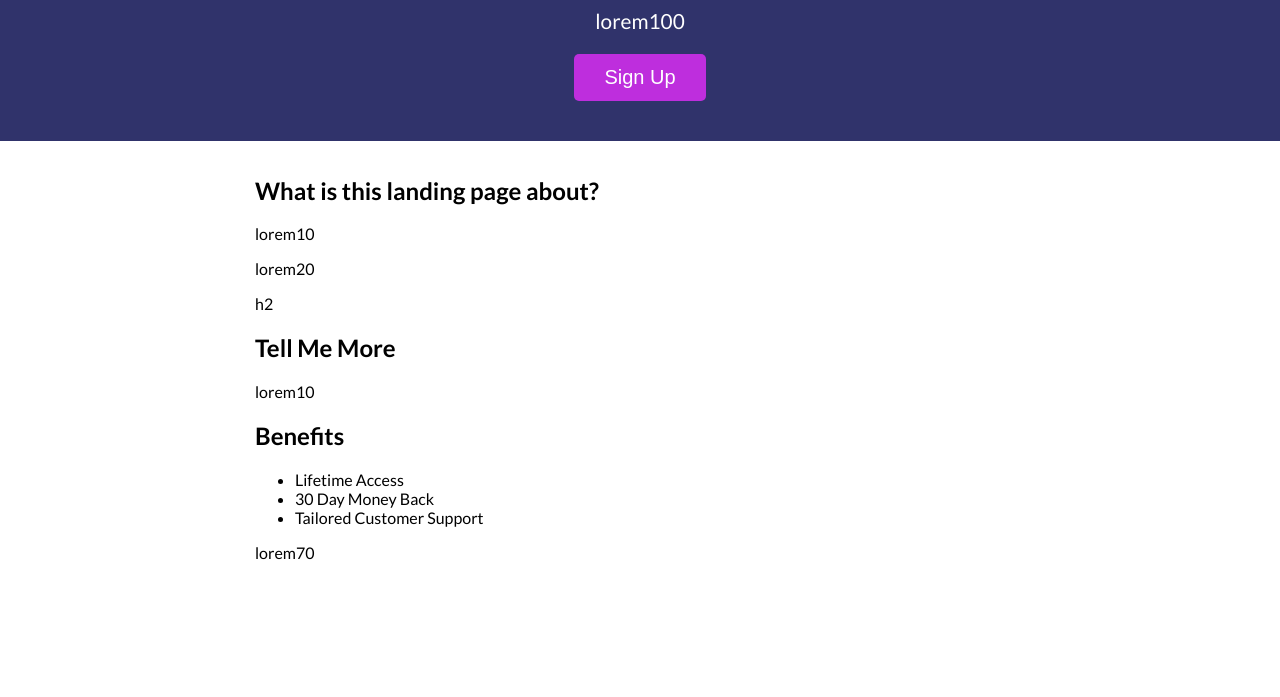
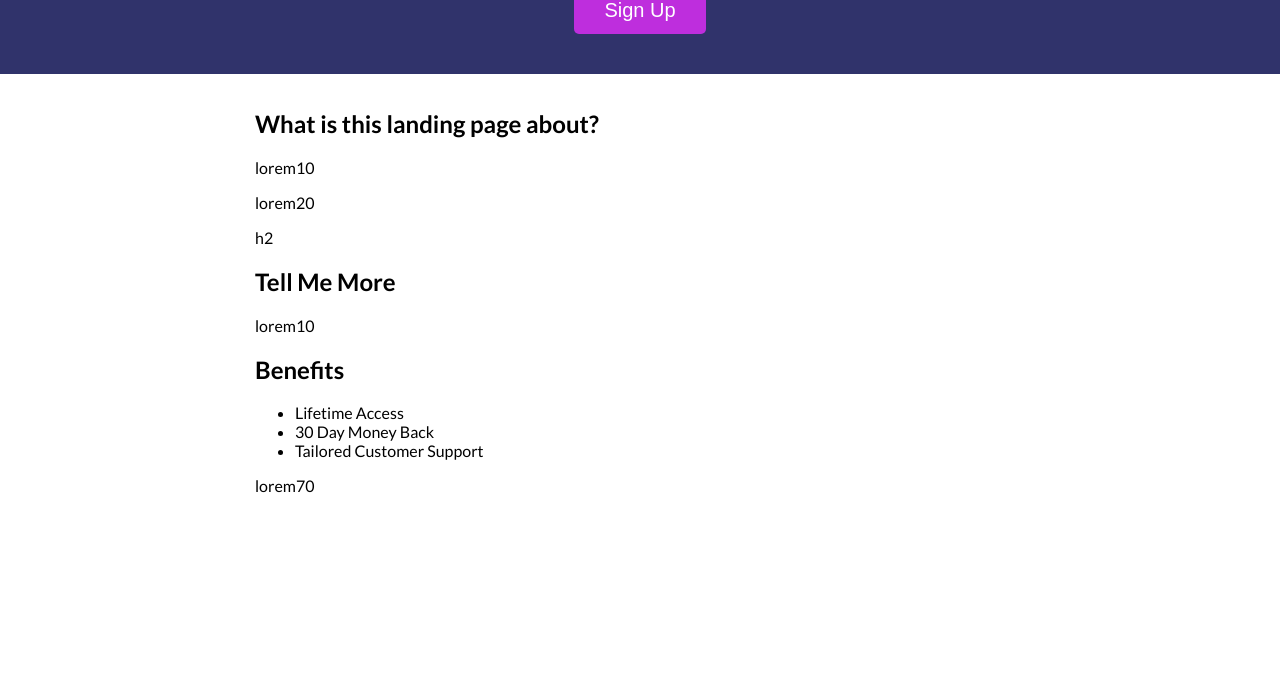
Before and after one commit to morenokhoun/website1, a plain HTML site: page landingPage.html in a window 1280 px wide. Shown: the part 103-800 px from the top of the page. Drawn offline with Linux system fonts and the light colour scheme.

Commit message:
Fri, Apr 12, 2024, 10:26 AM -07:00

```diff
--- a/landingPage.html
+++ b/landingPage.html
@@ -29,7 +29,7 @@
 
 			<h1>My Landing Page</h1>
 
-			<p>lorem100</p>
+
 
 
 			<button class="cta-btn"
```
Also changed, not shown: navigation.html (+1 -0 lines).
